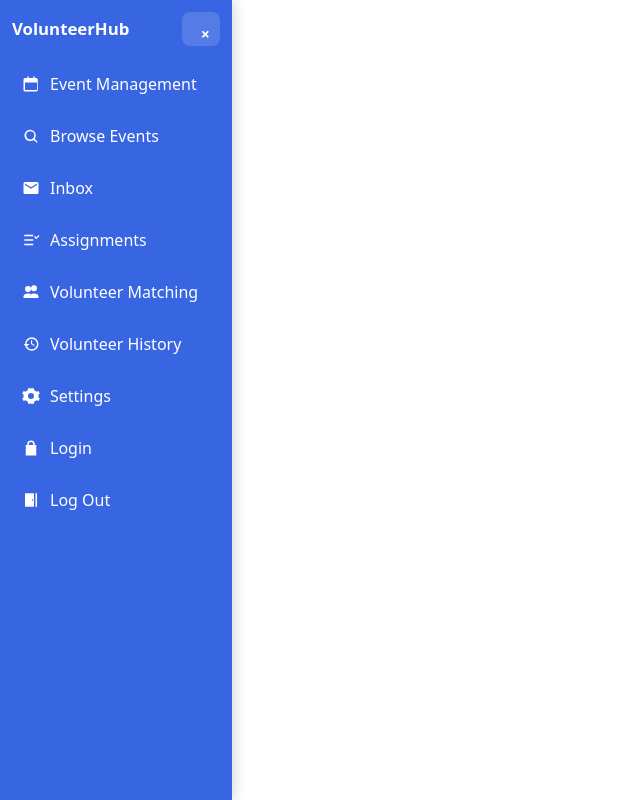
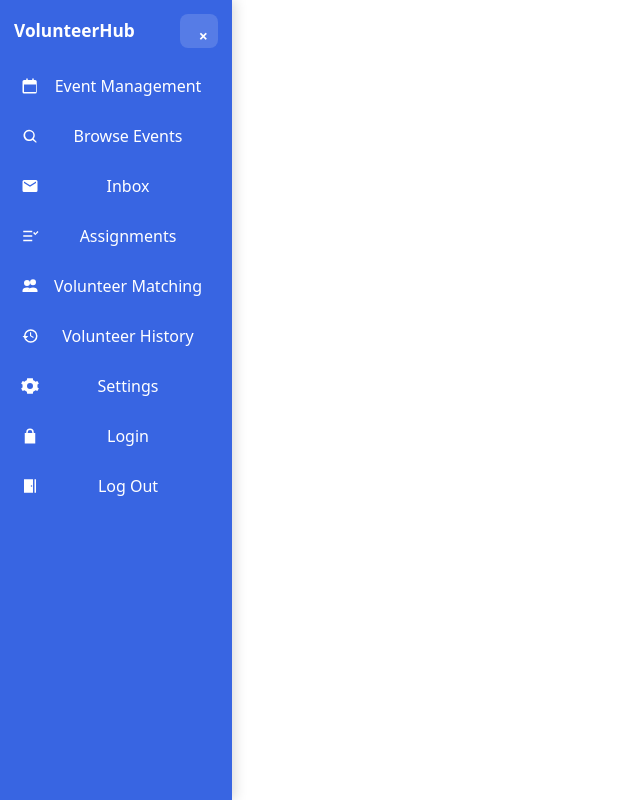
Before and after one commit to Muhammad-Wajeeh/4353-Software-Design-Project-, a React (Vite) app in the folder Client/: page / in a window 1280 px wide. Shown: the whole page, without its empty margins (0-640 px from the left). Built offline with nearby package versions, Linux system fonts and the light colour scheme; no server answers.

Commit message:
cleaner design

```diff
--- a/Client/src/Pages/Sidebar.css
+++ b/Client/src/Pages/Sidebar.css
@@ -1,11 +1,12 @@
-/* Never cover content: the app gets this much left padding */
+/* ===== APP PADDING — prevents overlap ===== */
 body {
-  --sidebar-space: 232px;                  /* updated by JS on toggle */
+  --sidebar-space: 232px;               /* JS updates this on toggle */
+  --rail: 72px;                          /* collapsed width */
   padding-left: var(--sidebar-space);
-  transition: padding-left 220ms ease;
+  transition: padding-left 200ms ease;
 }
 
-/* Container */
+/* ===== SIDEBAR SHELL ===== */
 .sidebar {
   position: fixed;
   inset: 0 auto 0 0;
@@ -13,82 +14,113 @@ body {
   background: #3865e2;
   color: #fff;
   z-index: 1000;
-  box-shadow: 3px 0 12px rgba(0,0,0,0.15);
+  height: 100vh;
   display: flex;
   flex-direction: column;
+  box-shadow: 3px 0 12px rgba(0,0,0,0.15);
+  overflow: hidden;                     /* clip internals cleanly */
+  transition: width 160ms ease;         /* quick + polished */
 }
 
-/* Header: brand + toggle (kept inside, so no overlap with page) */
+/* header inside the sidebar (so it never covers page) */
 .sidebar-header {
   display: flex;
   align-items: center;
   justify-content: space-between;
   gap: 8px;
-  padding: 12px 12px 6px 12px;
+  padding: 14px 14px 8px;
 }
-.brand { font-weight: 700; font-size: 1.05rem; }
+.brand { font-weight: 700; font-size: 1.08rem; }
 
-/* Internal toggle */
 .collapse-btn {
   width: 34px; height: 34px;
-  border: 0; border-radius: 8px;
-  background: rgba(255,255,255,0.14);
-  color: #fff; font-weight: 700;
+  border: 0;
+  border-radius: 8px;
+  background: rgba(255,255,255,0.15);
+  color: #fff;
+  font-weight: 700;
   cursor: pointer;
+  transition: background 120ms ease;
 }
-.collapse-btn:hover { background: rgba(255,255,255,0.22); }
+.collapse-btn:hover { background: rgba(255,255,255,0.25); }
 
-/* Slide/rail behavior */
-.sidebar.collapsed { width: 72px; }
-/* Sidebar content scrolls only when needed */
+/* ===== NAV LIST ===== */
 .sidebar-nav {
-  padding: 6px 8px 12px;
+  display: flex;
+  flex-direction: column;
+  gap: 6px;                             /* clean even spacing */
+  padding: 8px 8px 12px;
   overflow-y: auto;
-  scrollbar-width: none;     /* Firefox hides scrollbar */
+  scrollbar-width: none;
 }
-.sidebar-nav::-webkit-scrollbar {
-  display: none;             /* Chrome / Edge / Safari hides scrollbar */
+.sidebar-nav::-webkit-scrollbar { display: none; }
+
+/* item uses grid: 24px icon + label area + optional badge */
+.nav-item {
+  display: grid !important;
+  grid-template-columns: 24px minmax(0,1fr) auto;
+  align-items: center;
+  column-gap: 10px;
+  height: 44px;                         /* uniform height */
+  padding: 0 10px;
+  border-radius: 9px;
+  color: #fff !important;
+  text-decoration: none;
+  transition: background 120ms ease, color 120ms ease;
+}
+.nav-item:hover { background: #fff; color: #1c3ec3 !important; }
+
+.icon { display: inline-flex; align-items: center; justify-content: center; }
+.counter { margin-left: auto; }
+
+/* The label sits inside a wrap that SNAPS width between states (no animation) */
+.label-wrap {
+  overflow: hidden;                     /* prevents stretching visuals */
+  /* no transitions here: width will snap immediately when state changes */
+}
+.label {
+  opacity: 1;
+  transition: opacity 140ms ease;       /* fade only */
 }
 
-/* Items */
-.nav-item {
-  display: flex !important;
-  align-items: center;
-  gap: 10px;
-  color: #fff !important;
-  padding: 10px 10px;
-  margin: 4px 4px;
-  border-radius: 8px;
-  text-decoration: none;
+/* ===== COLLAPSED ===== */
+.sidebar.collapsed { width: var(--rail); }
+
+/* When collapsed: hide label by snapping the wrap to 0 width, fade text */
+.sidebar.collapsed .label-wrap { width: 0 !important; }
+.sidebar:not(.collapsed) .label-wrap { width: auto !important; } /* snap instantly */
+.sidebar.collapsed .label { opacity: 0; pointer-events: none; }
+
+/* Keep grid layout stable when collapsed */
+.sidebar.collapsed .nav-item {
+  grid-template-columns: 24px 0px auto; /* label column is 0px; no stretch */
+  justify-content: center;
 }
-.nav-item:hover { background: #fff; color: #1c3ec3 !important; }
-.nav-item .icon { width: 18px; height: 18px; display: inline-flex; }
-.nav-item .counter { margin-left: auto; }
 
-/* Collapsed rail: show only icons; provide tooltips */
-.sidebar.collapsed .label { display: none; }
-.sidebar.collapsed .nav-item { justify-content: center; }
-
-.sidebar.collapsed .nav-item {
-  position: relative;
-}
+/* Tooltips on hover (only when collapsed) */
+.sidebar.collapsed .nav-item { position: relative; }
 .sidebar.collapsed .nav-item::after {
   content: attr(data-label);
   position: absolute;
-  left: 70px;
+  left: calc(var(--rail) + 4px);
   top: 50%;
   transform: translateY(-50%);
   white-space: nowrap;
   background: rgba(0,0,0,0.85);
   color: #fff;
-  font-size: 12px;
-  padding: 6px 8px;
+  font-size: 13px;
+  font-weight: 500;
+  padding: 6px 10px;
   border-radius: 6px;
   opacity: 0;
   pointer-events: none;
-  transition: opacity 120ms ease;
+  transition: opacity 120ms ease, transform 120ms ease;
+  z-index: 2000;
 }
-.sidebar.collapsed .nav-item:hover::after { opacity: 1; }
+.sidebar.collapsed .nav-item:hover::after {
+  opacity: 1;
+  transform: translateY(-50%) translateX(4px);
+}
 
 /* Links inherit color */
 .sidebar a { color: inherit; text-decoration: none; }
--- a/Client/src/Pages/Sidebar.jsx
+++ b/Client/src/Pages/Sidebar.jsx
@@ -5,7 +5,7 @@ import Badge from "react-bootstrap/Badge";
 import axios from "axios";
 import "./Sidebar.css";
 
-/* lightweight inline icons (no external deps) */
+/* inline SVG icons (no external deps) */
 const Icon = {
   Calendar: (p) => (
     <svg viewBox="0 0 24 24" width="18" height="18" aria-hidden="true" {...p}>
@@ -38,14 +38,6 @@ const Icon = {
       1.7-6 4v2h12v-2c0-2.3-2.7-4-6-4Z"/>
     </svg>
   ),
-  History: (p) => (
-  <svg viewBox="0 0 24 24" width="18" height="18" aria-hidden="true" {...p}>
-    <path
-      fill="currentColor"
-      d="M13 3a9 9 0 0 0-9 9H2l3.9 3.9L9.8 12H6a7 7 0 1 1 7 7 7 7 0 0 1-7-7H4a9 9 0 1 0 9-9Zm-1 4v5l4.2 2.5l.8-1.2l-3.5-2.1V7H12Z"
-    />
-  </svg>
-),
   Gear: (p) => (
     <svg viewBox="0 0 24 24" width="18" height="18" aria-hidden="true" {...p}>
       <path fill="currentColor" d="M12 8a4 4 0 1 1 0 8a4 4 0 0 1 0-8Zm10 4a8 8 0 0 0-.2-1.8l2-1.6l-2-3.4l-2.5
@@ -63,6 +55,11 @@ const Icon = {
       <path fill="currentColor" d="M4 3h12v18H4V3Zm10 10a1 1 0 1 0 0-2a1 1 0 0 0 0 2Zm4 8h2V3h-2v18Z"/>
     </svg>
   ),
+  History: (p) => (
+    <svg viewBox="0 0 24 24" width="18" height="18" aria-hidden="true" {...p}>
+      <path fill="currentColor" d="M13 3a9 9 0 0 0-9 9H2l3.9 3.9L9.8 12H6a7 7 0 1 1 7 7 7 7 0 0 1-7-7H4a9 9 0 1 0 9-9Zm-1 4v5l4.2 2.5l.8-1.2l-3.5-2.1V7H12Z"/>
+    </svg>
+  ),
 };
 
 function Sidebar() {
@@ -75,7 +72,7 @@ function Sidebar() {
   const [collapsed, setCollapsed] = useState(initialCollapsed);
 
   const [unreadNotifs, setUnreadNotifs] = useState(0);
-  const userId = "u1"; // TODO: replace with real user
+  const userId = "u1"; // TODO: hook to auth
 
   useEffect(() => {
     const fetchUnread = async () => {
@@ -92,7 +89,7 @@ function Sidebar() {
     fetchUnread();
   }, [location.pathname]);
 
-  // keep content from being covered
+  // keep main content from being covered
   useEffect(() => {
     document.body.style.setProperty("--sidebar-space", collapsed ? "72px" : "232px");
     localStorage.setItem("vh_sidebar_collapsed", collapsed ? "1" : "0");
@@ -100,7 +97,6 @@ function Sidebar() {
 
   return (
     <aside className={`sidebar ${collapsed ? "collapsed" : ""}`}>
-      {/* Header with brand & toggle INSIDE the sidebar so it never overlaps content */}
       <div className="sidebar-header">
         {!collapsed && <div className="brand">VolunteerHub</div>}
         <button
@@ -114,20 +110,19 @@ function Sidebar() {
       </div>
 
       <Nav className="flex-column sidebar-nav">
-        {/* Keep icons only on the MOST important items */}
         <Nav.Link as={Link} to="/eventmanagement" className="nav-item" data-label="Event Management">
           <span className="icon"><Icon.Calendar /></span>
-          <span className="label">Event Management</span>
+          <span className="label-wrap"><span className="label">Event Management</span></span>
         </Nav.Link>
 
         <Nav.Link as={Link} to="/BrowseEvents" className="nav-item" data-label="Browse Events">
           <span className="icon"><Icon.Search /></span>
-          <span className="label">Browse Events</span>
+          <span className="label-wrap"><span className="label">Browse Events</span></span>
         </Nav.Link>
 
         <Nav.Link as={Link} to="/inbox" className="nav-item" data-label="Inbox">
           <span className="icon"><Icon.Mail /></span>
-          <span className="label">Inbox</span>
+          <span className="label-wrap"><span className="label">Inbox</span></span>
           {unreadNotifs > 0 && (
             <Badge bg="danger" pill className="ms-auto counter">{unreadNotifs}</Badge>
           )}
@@ -135,32 +130,32 @@ function Sidebar() {
 
         <Nav.Link as={Link} to="/eventlist" className="nav-item" data-label="Assignments">
           <span className="icon"><Icon.CheckList /></span>
-          <span className="label">Assignments</span>
+          <span className="label-wrap"><span className="label">Assignments</span></span>
         </Nav.Link>
 
         <Nav.Link as={Link} to="/VolunteerMatching" className="nav-item" data-label="Volunteer Matching">
           <span className="icon"><Icon.Users /></span>
-          <span className="label">Volunteer Matching</span>
+          <span className="label-wrap"><span className="label">Volunteer Matching</span></span>
         </Nav.Link>
 
         <Nav.Link as={Link} to="/VolunteerHistory" className="nav-item" data-label="Volunteer History">
           <span className="icon"><Icon.History /></span>
-          <span className="label">Volunteer History</span>
+          <span className="label-wrap"><span className="label">Volunteer History</span></span>
         </Nav.Link>
 
         <Nav.Link as={Link} to="/settings" className="nav-item" data-label="Settings">
           <span className="icon"><Icon.Gear /></span>
-          <span className="label">Settings</span>
+          <span className="label-wrap"><span className="label">Settings</span></span>
         </Nav.Link>
 
         <Nav.Link as={Link} to="/login" className="nav-item" data-label="Login">
           <span className="icon"><Icon.Lock /></span>
-          <span className="label">Login</span>
+          <span className="label-wrap"><span className="label">Login</span></span>
         </Nav.Link>
 
         <Nav.Link as={Link} to="/logout" className="nav-item" data-label="Log Out">
           <span className="icon"><Icon.Door /></span>
-          <span className="label">Log Out</span>
+          <span className="label-wrap"><span className="label">Log Out</span></span>
         </Nav.Link>
       </Nav>
     </aside>
```
